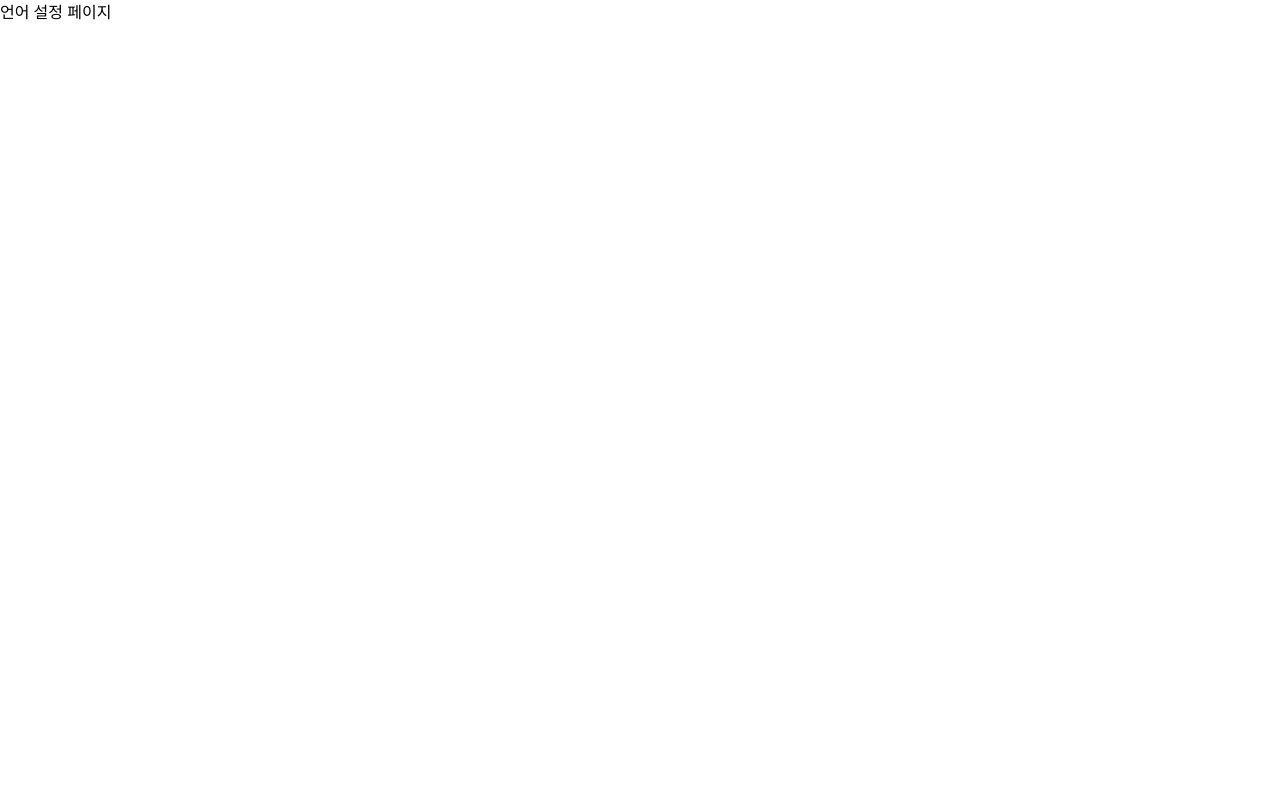
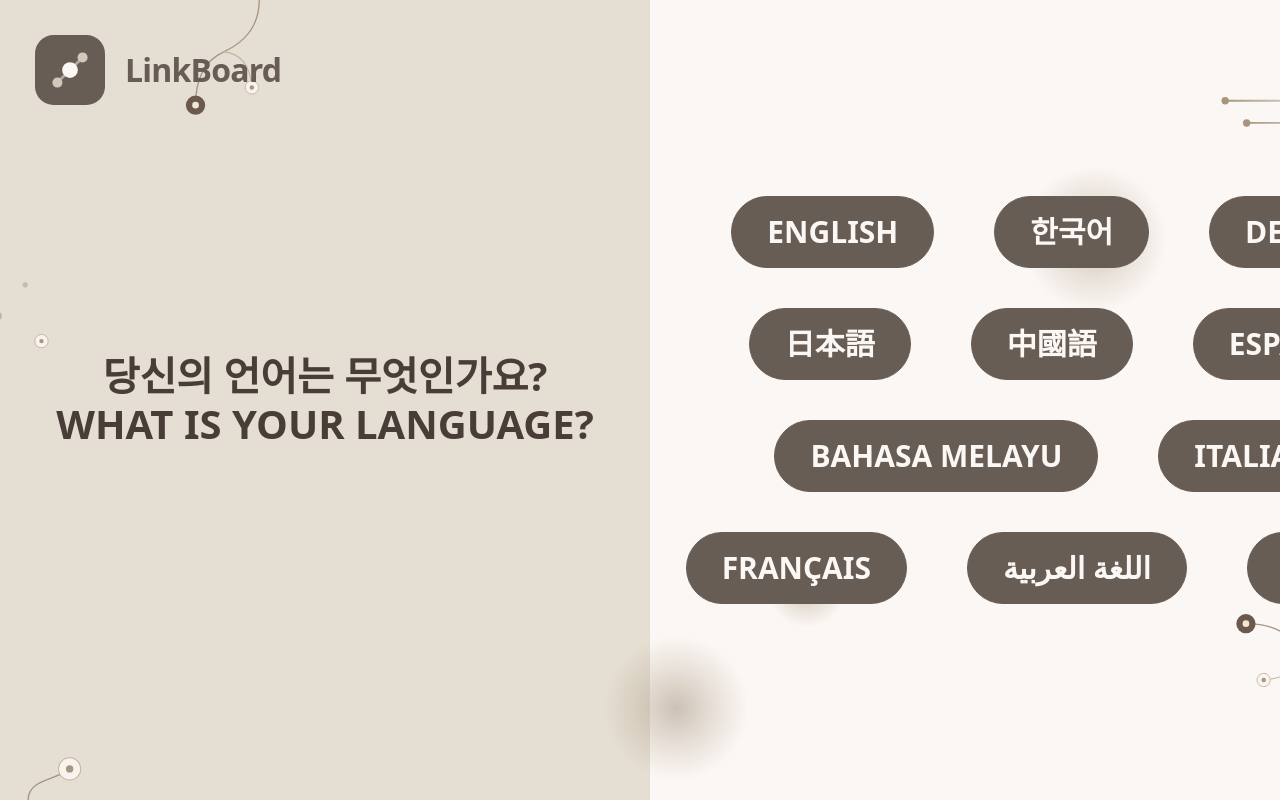
Before and after one commit to HUFSphere/FE, a React (Vite) app: page /onboarding/language in a window 1280 px wide. Built offline with nearby package versions, Linux system fonts and the light colour scheme.

Commit message:
[기능] 언어설정페이지 추가

```diff
--- a/src/locales/en.json
+++ b/src/locales/en.json
@@ -83,5 +83,8 @@
       },
       "button": "Get started"
     }
+  },
+  "language": {
+    "prompt": "당신의 언어는 무엇인가요?\nWHAT IS YOUR LANGUAGE?"
   }
 }
--- a/src/locales/ko.json
+++ b/src/locales/ko.json
@@ -83,5 +83,8 @@
       },
       "button": "지금 시작하기"
     }
+  },
+  "language": {
+    "prompt": "당신의 언어는 무엇인가요?\nWHAT IS YOUR LANGUAGE?"
   }
 }
--- a/src/pages/OnBoarding/Language.tsx
+++ b/src/pages/OnBoarding/Language.tsx
@@ -1,6 +1,181 @@
 // 언어 설정 페이지
+//
+// - 배경 장식: decor 폴더에 새 파일을 만들지 않고 이 파일에 인라인
+//   (도형 자체는 기존 components/ui/decor/linkboard-decor-kit.svg의 것과 동일)
+// - 로고: 기존 public/linkboard_icon.svg 사용
+// - 문구: locales/ko.json, en.json의 language 키
+
+import { useNavigate } from 'react-router-dom'
+import { useTranslation } from 'react-i18next'
+
+/* 선택 가능한 언어 목록.
+   각 언어는 항상 그 언어 자체 표기로 보여야 하므로(언어 선택 전 화면) i18n 대상이 아닙니다. */
+const LANGUAGES = [
+  { code: 'en', label: 'ENGLISH' },
+  { code: 'ko', label: '한국어' },
+  { code: 'de', label: 'DEUTSCH' },
+  { code: 'ja', label: '日本語' },
+  { code: 'zh', label: '中國語' },
+  { code: 'es', label: 'ESPAÑOL' },
+  { code: 'ms', label: 'BAHASA MELAYU' },
+  { code: 'it', label: 'ITALIANO' },
+  { code: 'fr', label: 'FRANÇAIS' },
+  { code: 'ar', label: 'اللغة العربية' },
+  { code: 'ru', label: 'РУССКИЙ' },
+] as const
+
+/* 코너가지-우하 — 좌측 상단(90도 회전)과 우측 하단에 사용 */
+function CornerBottomRight() {
+  return (
+    <>
+      <path d="M155 99C117 99 97 77 85 51C73 25 49 13 13 13" stroke="#A8957F" strokeWidth="1.8" strokeLinecap="round" />
+      <path d="M85 51C83 77 63 87 37 89" stroke="#C4B49E" strokeWidth="1.5" strokeLinecap="round" />
+      <circle cx="37" cy="89" r="9" fill="#F8F4ED" stroke="#C4B49E" strokeWidth="1.2" />
+      <circle cx="37" cy="89" r="3" fill="#A8957F" />
+      <circle cx="13" cy="13" r="13" fill="#6B5A4C" />
+      <circle cx="13" cy="13" r="4.5" fill="#F1E7D6" />
+    </>
+  )
+}
+
+/* 줄기-가로 — 우측 상단에 2번, 오른쪽으로 사라짐 */
+function StemHorizontal() {
+  return (
+    <>
+      <path d="M5 5H175" stroke="url(#lang-stem-right)" strokeWidth="2.4" strokeLinecap="round" />
+      <circle cx="5" cy="5" r="5" fill="#A8957F" />
+    </>
+  )
+}
+
+/* 배경 장식 — 화면 전체(1920x1080)를 덮습니다.
+   slice = 상자를 채우고 넘치는 쪽은 중앙 기준으로 잘림 (object-cover와 동일)
+   각 g의 transform은 decor-kit 원본 좌표를 시안 위치로 옮기는 값입니다. */
+function LanguageDecor() {
+  return (
+    <svg
+      viewBox="0 0 1920 1080"
+      fill="none"
+      xmlns="http://www.w3.org/2000/svg"
+      preserveAspectRatio="xMidYMid slice"
+      className="h-full w-full"
+      aria-hidden
+    >
+      <defs>
+        <linearGradient id="lang-stem-right" x1="5" y1="5" x2="175" y2="5" gradientUnits="userSpaceOnUse">
+          <stop stopColor="#A8957F" />
+          <stop offset="1" stopColor="#A8957F" stopOpacity="0" />
+        </linearGradient>
+        <linearGradient id="lang-stem-down" x1="5" y1="5" x2="5" y2="165" gradientUnits="userSpaceOnUse">
+          <stop stopColor="#6B5A4C" />
+          <stop offset="1" stopColor="#A8957F" stopOpacity="0" />
+        </linearGradient>
+        <radialGradient id="lang-glow">
+          <stop stopColor="#A8957F" stopOpacity="0.55" />
+          <stop offset="0.55" stopColor="#A8957F" stopOpacity="0.22" />
+          <stop offset="1" stopColor="#A8957F" stopOpacity="0" />
+        </radialGradient>
+      </defs>
+
+      {/* 번짐-원: 우상단(언어 버튼 뒤) · 중앙 하단 · 우측 중단 */}
+      <circle cx="1573" cy="322" r="98" fill="url(#lang-glow)" />
+      <circle cx="1009" cy="956" r="98" fill="url(#lang-glow)" />
+      <circle cx="1185" cy="793" r="54" fill="url(#lang-glow)" />
+
+      {/* 노드-흩뿌림: 좌측 패널 위 */}
+      <g transform="translate(22 381)">
+        <circle cx="4" cy="13.5" r="4" fill="#A8957F" opacity="0.8" />
+        <circle cx="70" cy="45.5" r="6.5" fill="#C4B49E" />
+        <circle cx="36" cy="93.5" r="3" fill="#A8957F" opacity="0.6" />
+        <circle cx="108" cy="3.5" r="3.5" fill="#A8957F" opacity="0.5" />
+        <circle cx="130" cy="79.5" r="9" fill="#F8F4ED" stroke="#C4B49E" strokeWidth="1.2" />
+        <circle cx="130" cy="79.5" r="3" fill="#A8957F" />
+      </g>
+
+      {/* 코너가지-우하: 좌측 상단, 90도 회전해 화면 위에서 내려옴 */}
+      <g transform="translate(347 155) rotate(-90)">
+        <CornerBottomRight />
+      </g>
+
+      {/* 코너가지-우하: 우측 하단 */}
+      <g transform="translate(1765 829)">
+        <CornerBottomRight />
+      </g>
+
+      {/* 줄기-가로 2개: 우측 상단, 화면 밖으로 사라짐 */}
+      <g transform="translate(1745 131)">
+        <StemHorizontal />
+      </g>
+      <g transform="translate(1774 161)">
+        <StemHorizontal />
+      </g>
+
+      {/* 줄기-세로: 좌측 하단, 아래로 사라짐 */}
+      <g transform="translate(65 915)">
+        <path d="M5 5V165" stroke="url(#lang-stem-down)" strokeWidth="2.4" strokeLinecap="round" />
+        <circle cx="5" cy="5" r="5" fill="#6B5A4C" />
+      </g>
+
+      {/* 곁가지-우: 좌측 최하단 */}
+      <g transform="translate(133.1 1022.3)">
+        <path d="M0.9 57.7C0.9 29.7 36.9 31.7 56.9 15.7" stroke="#A8957F" strokeWidth="1.8" strokeLinecap="round" />
+        <circle cx="56.9" cy="15.7" r="15" fill="#F8F4ED" stroke="#C4B49E" strokeWidth="1.4" />
+        <circle cx="56.9" cy="15.7" r="5" fill="#A8957F" />
+      </g>
+    </svg>
+  )
+}
+
 function Language() {
-  return <div>언어 설정 페이지</div>
+  const { t, i18n } = useTranslation()
+  const navigate = useNavigate()
+
+  // TODO: 번역 리소스는 아직 ko/en만 있습니다. 나머지 언어는 i18n의 fallbackLng(ko)로 표시됩니다.
+  const handleSelect = (code: string) => {
+    i18n.changeLanguage(code)
+    navigate('/onboarding/role')
+  }
+
+  return (
+    <div className="relative flex min-h-screen overflow-hidden bg-milk">
+      {/* 좌측 패널: 안내 문구 (패널 정중앙) */}
+      <div className="relative flex w-162.5 shrink-0 items-center justify-center overflow-hidden bg-oat px-2.5">
+        <p className="whitespace-pre text-center text-[40px] font-black leading-12 text-dark-lava">
+          {t('language.prompt')}
+        </p>
+      </div>
+
+      {/* 장식은 시안 순서대로 좌측 패널 위에 얹히고, 언어 버튼은 그 위에 옵니다 */}
+      <div className="pointer-events-none absolute inset-0">
+        <LanguageDecor />
+      </div>
+
+      {/* 우측: 언어 선택 버튼 (남은 영역 정중앙)
+          w-[850px]는 시안과 같은 줄바꿈(3/3/2/3)이 나오도록 잡은 폭입니다 */}
+      <div className="relative flex flex-1 items-center justify-center">
+        <ul className="flex w-[850px] flex-wrap justify-center gap-x-[60px] gap-y-10">
+          {LANGUAGES.map((lang) => (
+            <li key={lang.code}>
+              <button
+                type="button"
+                lang={lang.code}
+                onClick={() => handleSelect(lang.code)}
+                className="whitespace-nowrap rounded-[40px] border border-mocha bg-mocha px-8.75 py-4.25 text-[30px] font-black leading-9 text-milk"
+              >
+                {lang.label}
+              </button>
+            </li>
+          ))}
+        </ul>
+      </div>
+
+      {/* 로고 */}
+      <div className="absolute left-8.75 top-8.75 flex items-center gap-5">
+        <img src="/linkboard_icon.svg" alt="" aria-hidden className="h-17.5 w-17.5" />
+        <span className="text-[32px] font-extrabold tracking-tight text-mocha">LinkBoard</span>
+      </div>
+    </div>
+  )
 }
 
 export default Language
```
